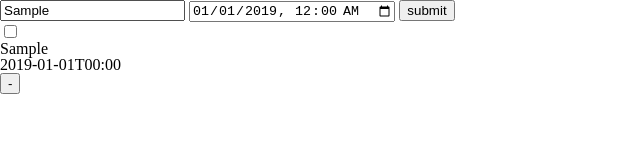
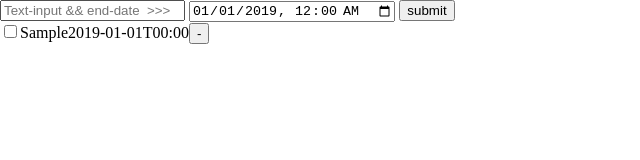
Before and after one commit to oluwoleilesanmi/todo-list, a website built with webpack: page dist/index.html in a window 1280 px wide. Both pictures are taken after typing "Sample" into the empty fields and a click on the button "submit". Shown: the whole page, without its empty margins (0-640 px from the left). Built offline with nearby package versions, Linux system fonts and the light colour scheme.

Commit message:
Implemented input validation feature

```diff
--- a/src/index.js
+++ b/src/index.js
@@ -1,5 +1,5 @@
 import "jquery";
-import { uuid } from "./js/util/uuid";
+import { uuid, message } from "./js/util/uuid";
 
 let allTasks = [];
 
@@ -66,10 +66,24 @@ let toggleTask = function(el) {
 };
 
 let getTask = form => {
-  let t = form.elements[0].value;
-  let d = form.elements[1].value;
-  insert(uuid(), t, d);
-  render();
+  let task = form.elements[0].value;
+  let date = form.elements[1].value;
+  if (!validateLen(task)) {
+    insert(uuid(), task, date);
+    render();
+    $(".task-input").val("");
+  }
+};
+
+let validateLen = str => {
+  let bol = false;
+  if (str.length > 40) {
+    $(".error-msg").html("string too long!");
+    $(".task-input").val("");
+    setTimeout(message, 2000);
+    bol = true;
+  }
+  return bol;
 };
 
 $(document).ready(function() {
--- a/src/js/util/uuid.js
+++ b/src/js/util/uuid.js
@@ -1,14 +1,18 @@
 let uuid = () => {
   let i, random;
-	let uuid = '';
+  let uuid = "";
   for (i = 0; i < 32; i++) {
-		random = Math.random() * 16 | 0;
+    random = (Math.random() * 16) | 0;
     if (i === 8 || i === 12 || i === 16 || i === 20) {
-			uuid += '-';
+      uuid += "-";
     }
-			uuid += (i === 12 ? 4 : (i === 16 ? (random & 3 | 8) : random)).toString(16);
+    uuid += (i === 12 ? 4 : i === 16 ? (random & 3) | 8 : random).toString(16);
   }
   return uuid;
 };
 
-export { uuid }
+let message = () => {
+  $(".error-msg").html("");
+};
+
+export { uuid, message };
```
Also changed, not shown: dist/css/styles.css, dist/index.html. Lines whose indentation alone changed are shown as unchanged.
